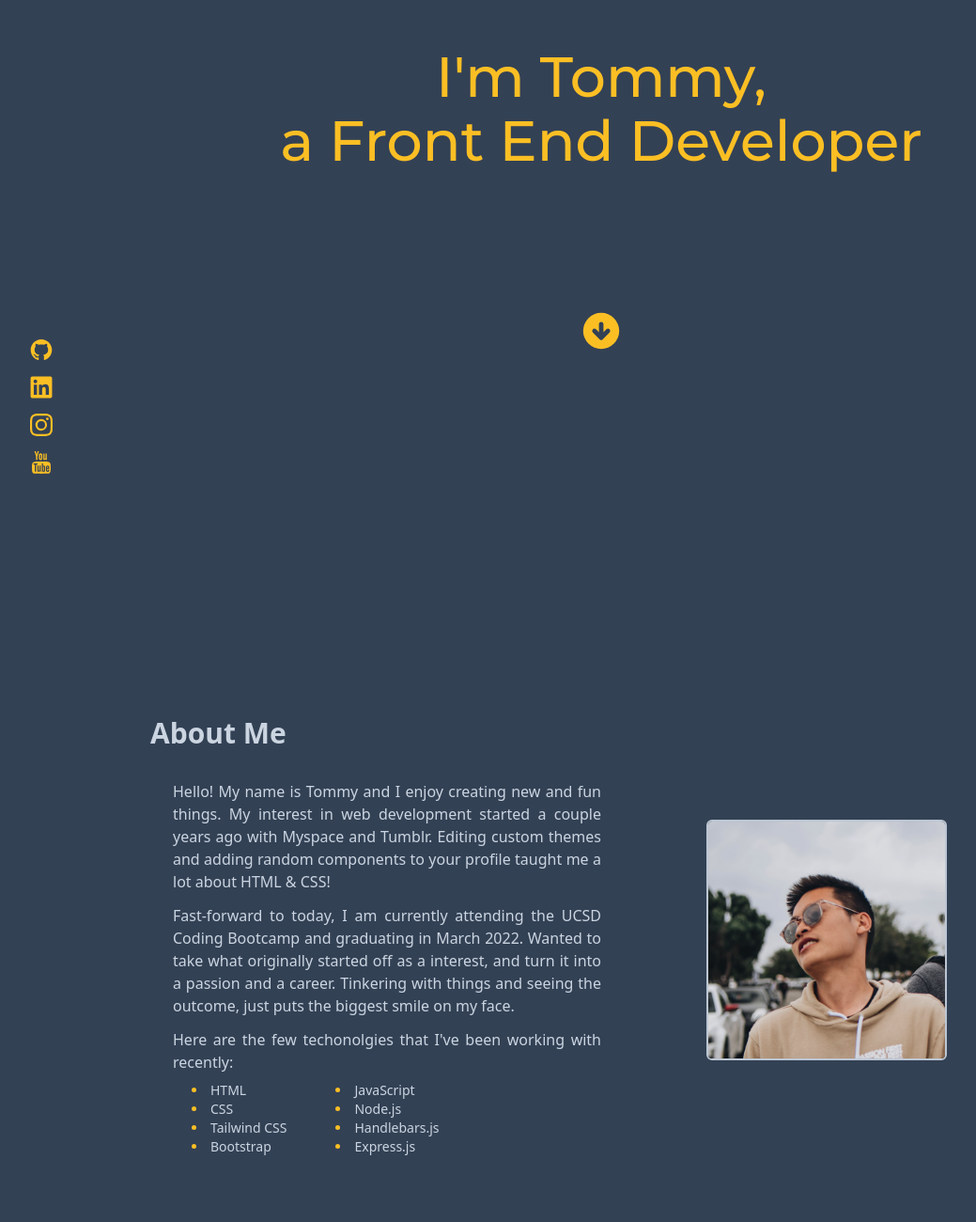
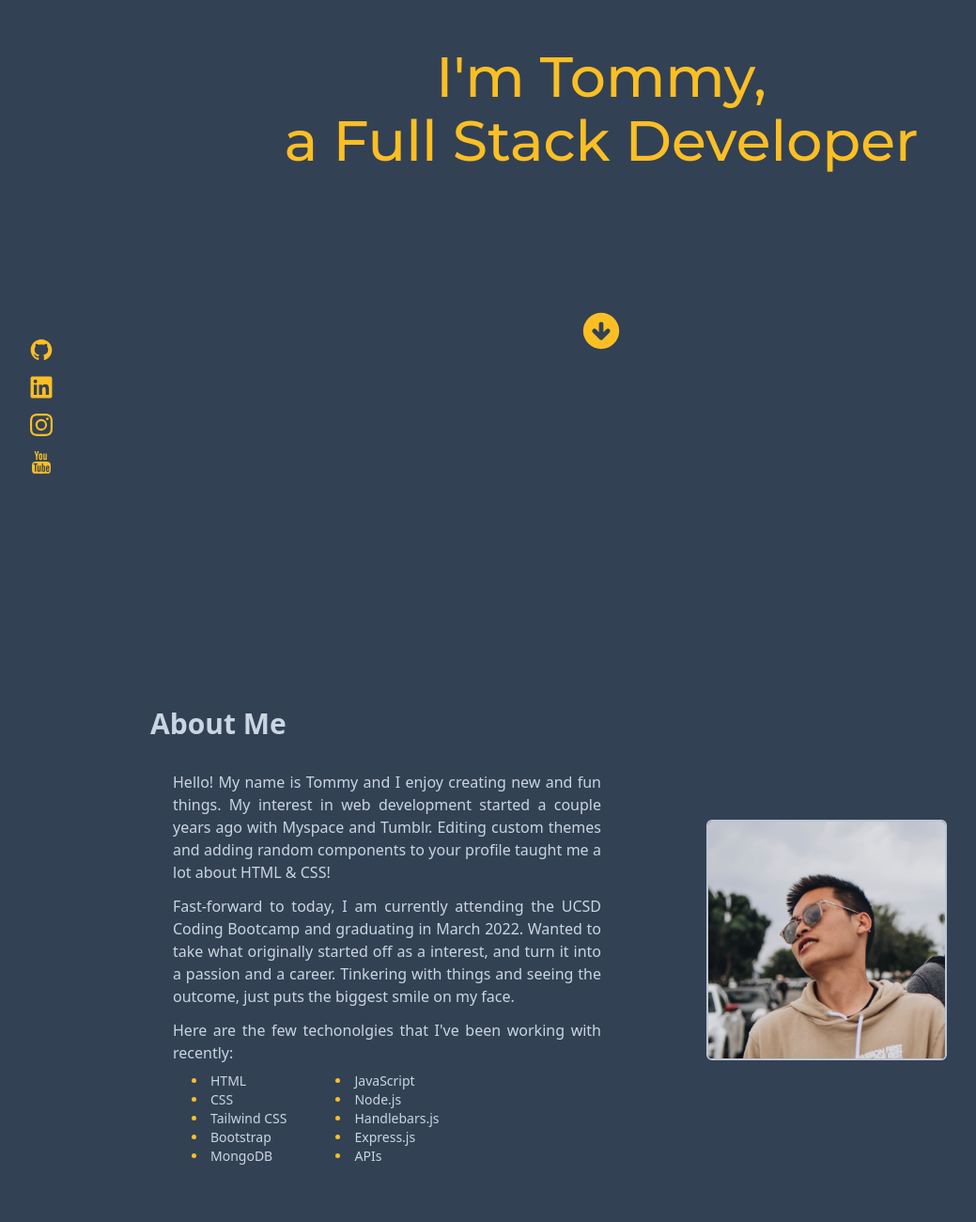
Before and after one commit to latommyla/My-Portfolio, a website: page docs/index.html in a window 1280 px wide. Shown: the part 200-1500 px from the top of the page at 94% size, without its empty margins (0-1039 px from the left). Drawn offline with Linux system fonts and the light colour scheme.

```diff
--- a/docs/index.html
+++ b/docs/index.html
@@ -37,7 +37,7 @@
     <div class="flex w-screen md:w-screen h-screen md:max-w-screen-2xl m-auto">
       <div class="m-auto text-center text-amber-400 pt-10 select-none">
         <h1 class="text-5xl md:text-6xl mb-2 font-monster transition transform hover:-translate-y-4"> I'm Tommy, </h1>
-        <p class="text-2xl md:text-6xl font-monster"> a Front End Developer </p>
+        <p class="text-2xl md:text-6xl font-monster"> a Full Stack Developer </p>
         <a href="#about"><svg xmlns="http://www.w3.org/2000/svg"
             class="h-12 w-12 animate-bounce m-auto mt-40 hover:fill-slate-300 duration-300" viewBox="0 0 20 20"
             fill="currentColor">
@@ -72,6 +72,7 @@
                   <li class="text-amber-400"><span class="text-slate-300"> CSS </span></li>
                   <li class="text-amber-400"><span class="text-slate-300"> Tailwind CSS </span></li>
                   <li class="text-amber-400"><span class="text-slate-300"> Bootstrap </span></li>
+                  <li class="text-amber-400"><span class="text-slate-300"> MongoDB </span></li>
                 </ul>
               </div>
               <div class="sm:ml-4 md:ml-4 flex">
@@ -80,6 +81,7 @@
                   <li class="text-amber-400"><span class="text-slate-300"> Node.js </span></li>
                   <li class="text-amber-400"><span class="text-slate-300"> Handlebars.js </span></li>
                   <li class="text-amber-400"><span class="text-slate-300"> Express.js </span></li>
+                  <li class="text-amber-400"><span class="text-slate-300"> APIs </span></li>
                 </ul>
               </div>
             </div>
@@ -95,9 +97,8 @@
   </div>
 
 
-
   <div id="work" class="bg-slate-700 w-screen m-auto md:m-auto h-fit md:h-fit md:h-screen p-10 md:w-screen">
-    <div  class="pt-10 mt-40 sm:pt-0 md:pt-0 sm:mt-0 md:pt-0 flex m-auto md:max-w-screen-2xl pb-10">
+    <div  class="sm:pt-0 md:pt-0 sm:mt-0 md:pt-0 flex m-auto md:max-w-screen-2xl pb-10">
       <div class="flex w-screen md:w-screen">
         <div class="m-auto font-heebo text-center text-slate-300">
           <h2 class="text-xl sm:text-xl md:text-3xl font-bold pb-4"> Work </h2>
```
